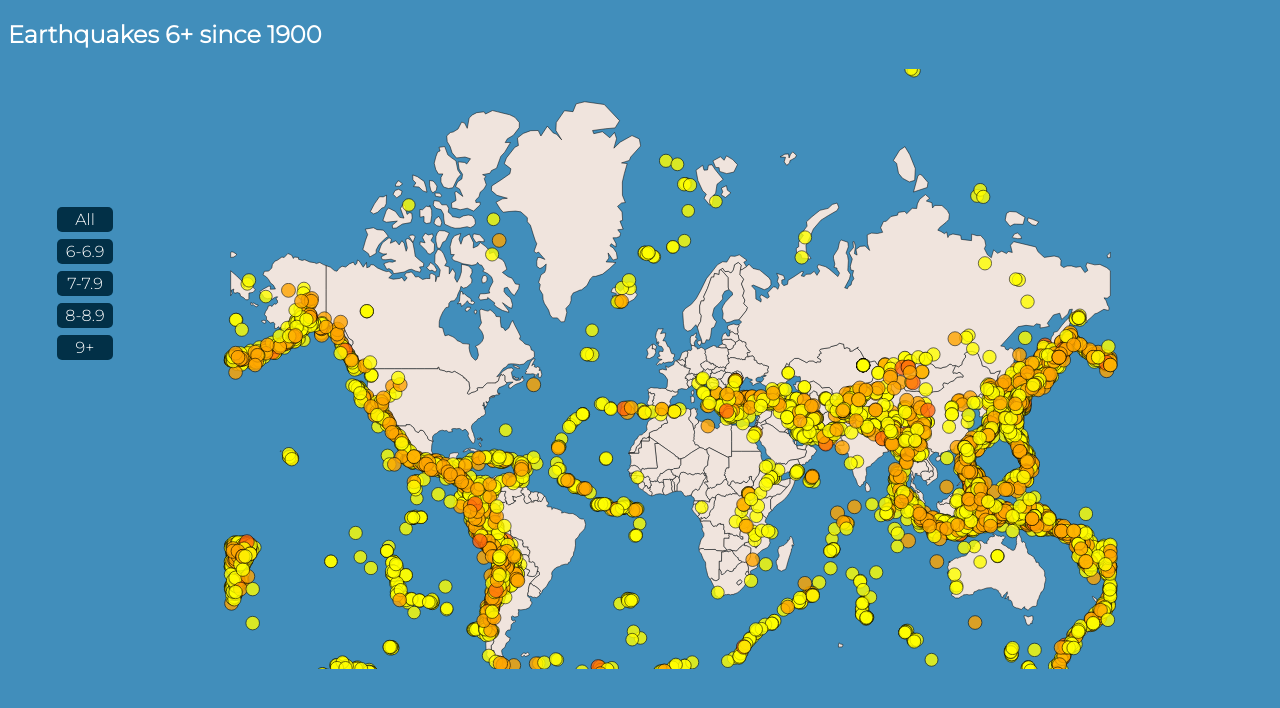
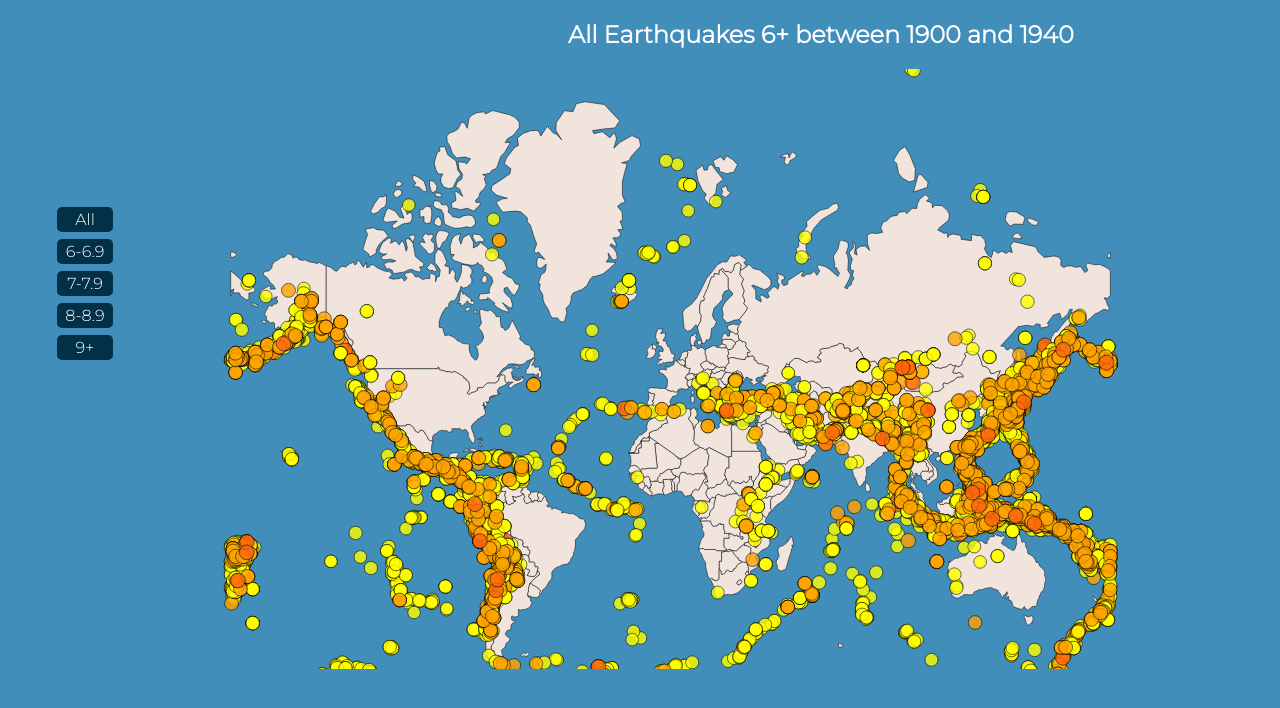
Before and after one commit to johansneirap/dataviz, a plain HTML site: page index.html in a window 1280 px wide. Shown: the top 708 px of the page. Drawn offline with nearby package versions, Linux system fonts and the light colour scheme.

Commit message:
add animation showing earthquakes each 10 years

```diff
--- a/index.html
+++ b/index.html
@@ -17,7 +17,7 @@
         }
 
         h2 {
-            padding-left: 35    rem;
+            padding-left: 35rem;
             color: white;
             font-family: 'Montserrat', sans-serif;
         }
@@ -57,17 +57,21 @@
         }
     </style>
     <script type="text/javascript">
+
+        // function to draw map
         function draw(geo_data) {
             "use strict";
             var margin = 75,
                 width = 1400 - margin,
                 height = 600 - margin;
 
+            // set initial title
             d3.select("body")
                 .append("h2")
                 .text("Earthquakes 6+ since 1900")
                 .attr('class', 'title');
 
+            // set map attributes into body of document
             var svg = d3.select("body")
                 .append("svg")
                 .attr("width", width + margin)
@@ -75,12 +79,15 @@
                 .append('g')
                 .attr('class', 'map');
 
+            // set a projection for map measures
             var projection = d3.geo.mercator()
                 .scale(140)
                 .translate([width / 2, height / 1.2]);
 
+            // set the path
             var path = d3.geo.path().projection(projection);
 
+            // draw map with some styles
             var map = svg.selectAll('path')
                 .data(geo_data.features)
                 .enter()
@@ -90,7 +97,9 @@
                 .style('stroke', 'black')
                 .style('stroke-width', 0.5);
 
+            // function to draw points
             function plot_points(data) {
+
                 // create a tooltip
                 var Tooltip = d3.select("body")
                     .append("div")
@@ -124,28 +133,23 @@
                         .style("opacity", 0.8)
                 }
 
-                // var nested = d3.nest()
-                //     .key((d) => d['Date'].getUTCFullYear())
-                //     .rollup((leaves) => {
-                //         return { ...leaves }
-                //     })
-                //     .entries(data);
-
-
-
-
+                // set a variable with magnitude max from data
                 var mag_max = d3.max(data, function (d) {
                     return d['mag'];
                 });
 
+                // set a
                 var radius = d3.scale.sqrt()
                     .domain([0, mag_max])
                     .range([0, 8]);
 
+                // draw initial circles(points)
                 svg.append('g')
                     .attr("class", "bubble")
                     .selectAll("circle")
-                    .data(data)
+                    .data(data.sort(function (a, b) {
+                        return a['mag'] - b['mag'];
+                    }))
                     .enter()
                     .append("circle")
                     .attr('cx', function (d) { return projection([+d['longitude'], +d['latitude']])[0]; })
@@ -170,7 +174,10 @@
                     .on("mousemove", mousemove)
                     .on("mouseleave", mouseleave)
 
+                // set an array for filtering
                 var mag_ranges = ["All","6-6.9", "7-7.9", "8-8.9", "9+"]
+
+                //draw buttons to interactivity
                 var buttons = d3.select("body")
                     .append("div")
                     .attr("class", "mag_ranges_buttons")
@@ -182,6 +189,7 @@
                         return d;
                     });
 
+                // bind event click to buttons
                 buttons.on("click", function (d) {
                     d3.select(".mag_ranges_buttons")
                         .selectAll("div")
@@ -207,10 +215,9 @@
                         d3.select(".title").text(`Earthquakes Magnitude ${d.split('-', 1)} - ${d.split('-', 1)}.9 since 1900`)
                     }
                 });
-                //   }
-                // }, 1000);
 
 
+                //function to update filtered data
                 function update(min, max) {
                     var filtered = data.filter(function (d) {
                         return d['mag'] >= min && d['mag'] < max
@@ -245,9 +252,79 @@
                         .on("mousemove", mousemove)
                         .on("mouseleave", mouseleave)
                 }
+                function updateByYear(year) {
+                    var filtered = data.filter(function (d) {
+                        return d['Date'].getFullYear() <= year;
+                    });
+
+                    svg.append('g')
+                    .attr("class", "bubble")
+                    .selectAll("circle")
+                    .data(filtered.sort(function (a, b) {
+                        return a['mag'] - b['mag'];
+                    }))
+                    .enter()
+                    .append("circle")
+                    .attr('cx', function (d) { return projection([+d['longitude'], +d['latitude']])[0]; })
+                    .attr('cy', function (d) { return projection([+d['longitude'], +d['latitude']])[1]; })
+                    .attr('r', function (d) {
+                        return radius(d['mag']);
+                    })
+                    .attr('fill', (d) => {
+                        if (d['mag'] >= 9.0) {
+                            return 'red';
+                        }
+                        if (d['mag'] >= 8.0) {
+                            return 'rgb(255, 101, 12)';
+                        }
+                        if (d['mag'] >= 7.0) {
+                            return 'orange';
+                        } else {
+                            return 'yellow';
+                        }
+                    })
+                    if (year != 1900) {
+                        d3.select(".title").text(`All Earthquakes 6+ between 1900 and ${year}`);
+                    }else{
+                        d3.select(".title").text(`All Earthquakes 6+ year 1900 `);
+                    }
+
+                }
+                var years = []; //empty years array
+                function populate_years(start, end, step) {
+
+                    for(var year = start; year <= end; year += step) {
+
+                        years.push(year);
+                        if (year == 2010) {
+                            years.push(2014);
+                        }
+
+                    }
+                    return years;  //return years array
+                }
+
+                populate_years(1900, 2014, 10);
+                var year_idx = 0;
+                var year_interval = setInterval(() => {
+
+                    updateByYear(years[year_idx]);
+
+                    year_idx++;
+
+                    if (year_idx >= years.length) {
+                        clearInterval(year_interval);
+                    }
+                 }, 1000);
+
             }
+
+
+
+            // set format of date
             var format = d3.time.format("%m/%d/%Y")	;
 
+            // use D3 to load CSV file and fix some columns
             d3.csv("data/Mag6PlusEarthquakes_1900-2013.csv", function (d) {
                 d['mag'] = +d['mag'];
                 d['Date'] = format.parse(d['Date']);
@@ -260,7 +337,7 @@
 <body>
     <script type="text/javascript">
         /*
-          Use D3 (not dimple.js) to load the TSV file
+          Use D3 to load the JSON file of countries
           and pass the contents of it to the draw function
           */
         d3.json("data/world_countries.json", draw);
```
